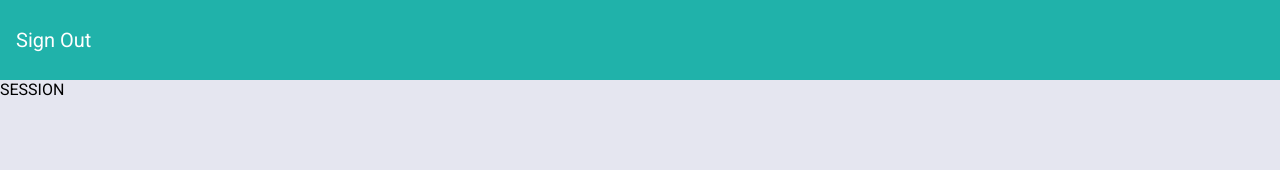
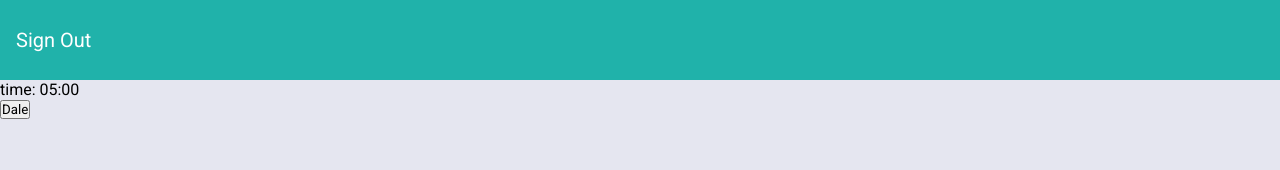
Before and after one commit to matheusbraun/braun-retro-tool-ui, a React (Create React App) app: page /session/1 in a window 1280 px wide. Both pictures are taken after typing "Sample" into the empty fields and a click on the button "Enter". Shown: the top 170 px of the page. Built offline with nearby package versions, Linux system fonts and the light colour scheme.

Commit message:
feat: adding timer component

```diff
--- /dev/null
+++ b/src/components/Timer/index.tsx
@@ -0,0 +1,47 @@
+import React, { useEffect, useState } from 'react';
+
+const Timer = () => {
+  const [seconds, setSeconds] = useState(0);
+  const [minutes, setMinutes] = useState(5);
+
+  const [stopTimer, setStopTimer] = useState(true);
+
+  const updateTime = () => {
+    if (!stopTimer) {
+      if (minutes === 0 && seconds === 0) {
+        setStopTimer(true);
+        setSeconds(0);
+        setMinutes(5);
+      } else {
+        if (seconds === 0) {
+          setMinutes(minutes => minutes - 1);
+          setSeconds(59);
+        } else {
+          setSeconds(seconds => seconds - 1);
+        }
+      }
+    }
+  };
+
+  useEffect(() => {
+    const token = setTimeout(updateTime, 1000);
+
+    return () => {
+      clearTimeout(token);
+    };
+  });
+
+  return (
+    <>
+      <p>
+        time: {String(minutes).padStart(2, '0')}:
+        {String(seconds).padStart(2, '0')}
+      </p>
+      <button onClick={() => setStopTimer(stopTimer => !stopTimer)}>
+        Dale
+      </button>
+    </>
+  );
+};
+
+export default Timer;
--- a/src/pages/Session/index.tsx
+++ b/src/pages/Session/index.tsx
@@ -1,9 +1,9 @@
 import React from 'react';
 
-// import { Container } from './styles';
+import Timer from '../../components/Timer';
 
-const Room: React.FC = () => {
-  return <div>SESSION</div>;
+const Session: React.FC = () => {
+  return <Timer />;
 };
 
-export default Room;
+export default Session;
```
